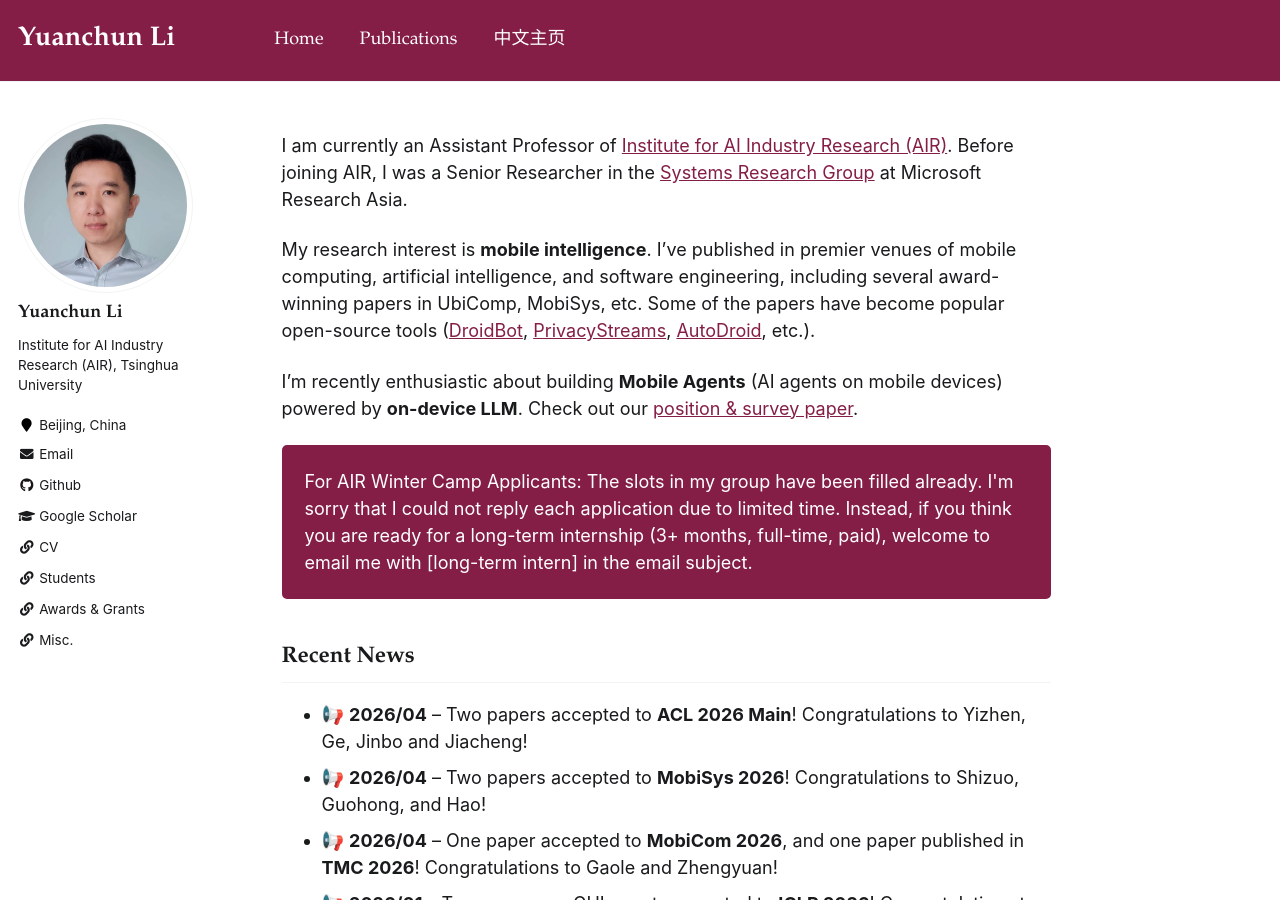
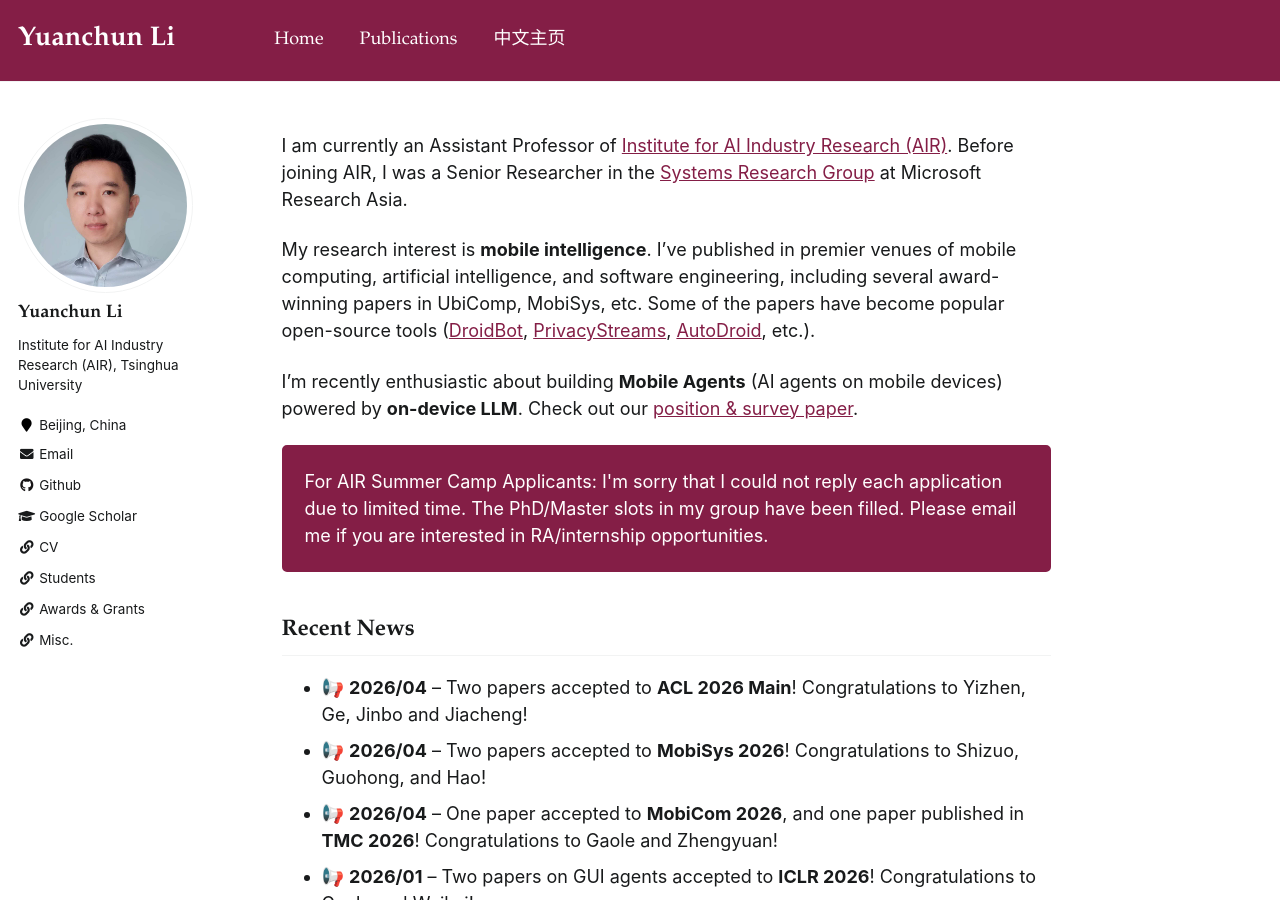
Before and after one commit to yuanchun-li/yuanchun-li.github.io, a Jekyll site: the page built from _pages/about.md, in a window 1280 px wide and 900 px high. Built offline with Jekyll 4.4.1, drawn with Linux system fonts in a browser that asks for light colours.

Commit message:
update notice

```diff
--- a/_pages/about.md
+++ b/_pages/about.md
@@ -17,7 +17,7 @@ I’ve published in premier venues of mobile computing, artificial intelligence,
 
 I'm recently enthusiastic about building **Mobile Agents** (AI agents on mobile devices) powered by **on-device LLM**. Check out our [position & survey paper](https://github.com/MobileLLM/Personal_LLM_Agents_Survey/).
 
-<p style="border-radius: 5px; border:5px; border-style:solid; border-color:#841E46; padding: 1em; background-color: #841E46; color: #FFFFFF">For AIR Winter Camp Applicants: The slots in my group have been filled already. I'm sorry that I could not reply each application due to limited time. Instead, if you think you are ready for a long-term internship (3+ months, full-time, paid), welcome to email me with [long-term intern] in the email subject.</p>
+<p style="border-radius: 5px; border:5px; border-style:solid; border-color:#841E46; padding: 1em; background-color: #841E46; color: #FFFFFF">For AIR Summer Camp Applicants: I'm sorry that I could not reply each application due to limited time. The PhD/Master slots in my group have been filled. Please email me if you are interested in RA/internship opportunities.</p>
 
 <!-- <p style="border-radius: 5px; border:5px; border-style:solid; border-color:#841E46; padding: 1em; background-color: #841E46; color: #FFFFFF">Our team is recruiting PostDocs, research engineers, and interns. Please feel free to contact me if you are interested.</p> -->
 
```
Also changed, not shown: 3 other files.
